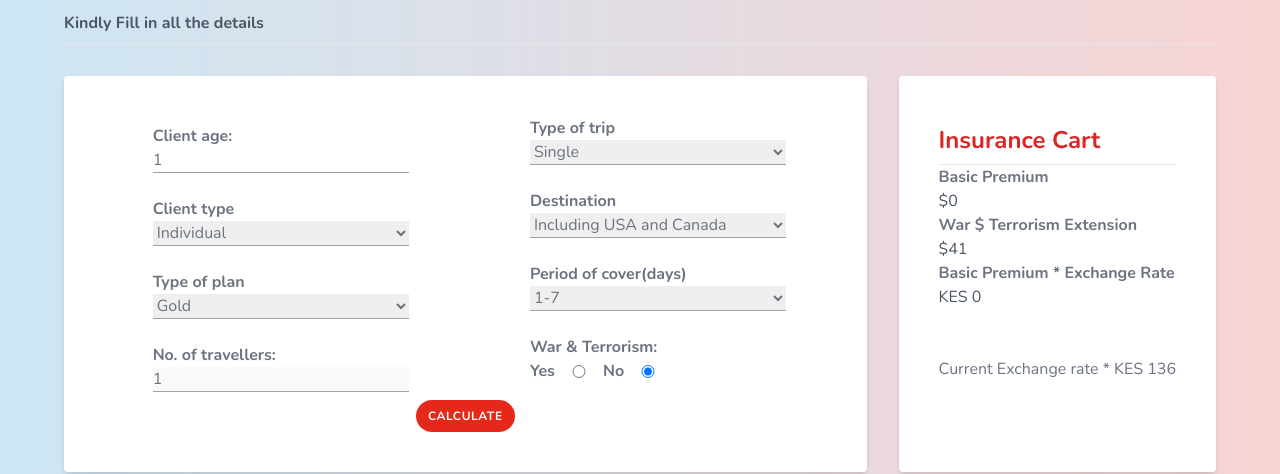
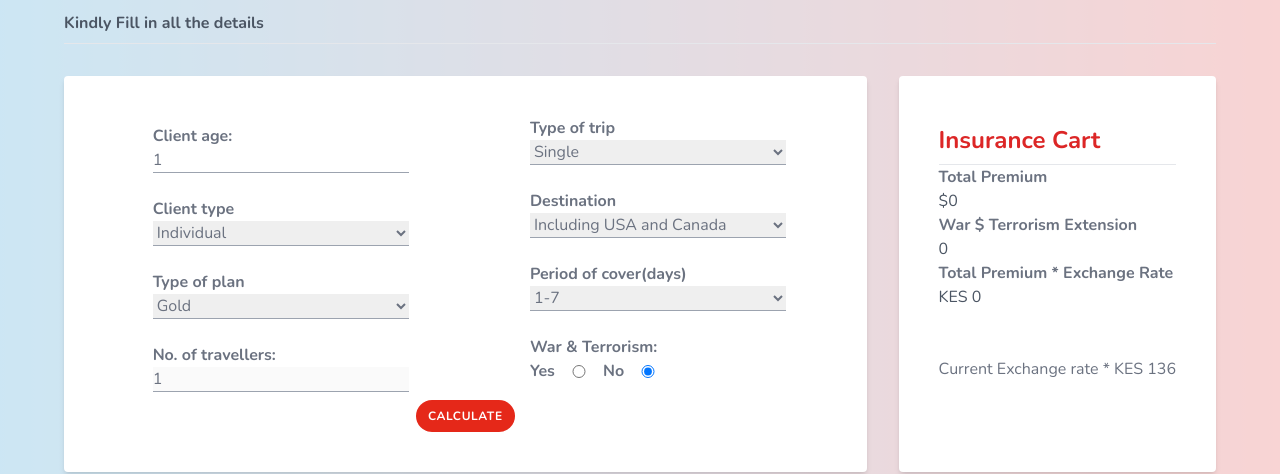
Before and after one commit to prince475/TravelCalculator, a React (Create React App) app: page / in a window 1280 px wide. Shown: the part 840-1314 px from the top of the page. Built offline with nearby package versions, Linux system fonts and the light colour scheme.

Commit message:
edit calculator Gold plan

```diff
--- a/src/Components/Calculator.jsx
+++ b/src/Components/Calculator.jsx
@@ -605,17 +605,17 @@ console.log('exchangeRate', exchangeRate)
                   Insurance Cart
                 </h4>
                 <span className="block text-gray-500 text-small font-bold">
-                  Basic Premium
+                  Total Premium
                 </span>
                 ${totalPremium}
                 <br />
                 <span className="block text-gray-500 text-small font-bold">
                   War $ Terrorism Extension
                 </span>
-                $41
+                {warAndTerrorism === 'yes' && selectedPlan !== 'Gold' ? totalPremium * 0.25 : 0}
                 <br />
                 <span className="block text-gray-500 text-small font-bold">
-                  Basic Premium * Exchange Rate
+                  Total Premium * Exchange Rate
                 </span>
                 KES {totalPremium * exchangeRate}
                 <span className="block text-gray-500 text-small font-light mt-12">
```
